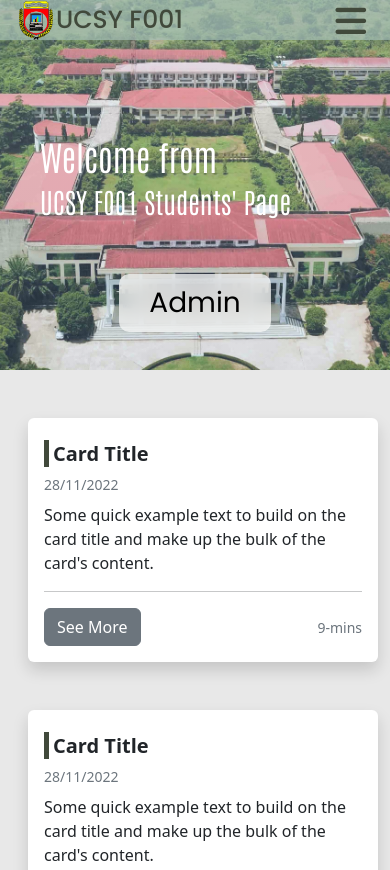
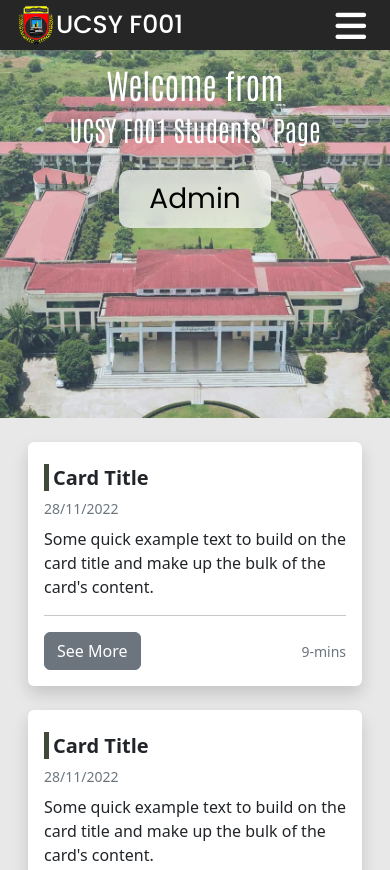
Before and after one commit to Sayrgyiwoody/UCSY-Blog, a plain HTML site: page home page/index.html in a window 390 px wide. Shown: the top 870 px of the page. Drawn offline with nearby package versions, Linux system fonts and the light colour scheme; files that its build step writes are made by us from their sources; a script that the page names is missing; files whose address does not match are found by name.

Commit message:
Add files via upload

```diff
--- a/home page/index.html
+++ b/home page/index.html
@@ -21,7 +21,7 @@
     <link rel="preconnect" href="https://fonts.gstatic.com" crossorigin>
     <link href="https://fonts.googleapis.com/css2?family=Antonio:wght@100;200;300;400;500;600;700&family=Poppins:ital,wght@0,300;0,400;0,500;0,600;0,700;1,500;1,600&display=swap" rel="stylesheet">
   </head>
-<body>
+<body style="background-color: #e7e7e7;">
     <div class="container-fluid px-0">
         <!--body-->
         <section>
@@ -42,7 +42,7 @@
       <!--End of navigation-->
                 <div class="container-fluid">
                   <div class="row my-5 mx-3 ">
-                    <div class="col-lg-8 fw-bold py-5 left-text ">
+                    <div class="col-lg-8 fw-bold py-3 left-text ">
                       <h1 class="display-4">Welcome from</h1>
                       <h6 class="display-6">UCSY F001 Students' Page</h6>
                     </div>
@@ -54,7 +54,7 @@
             </div>
             <div class="footer">
               <div class="container">
-                <div class="row">
+                <div class="row me-1">
                   <div class="col-lg-3 position-relative">
                     <div class="rectangle-box d-none d-lg-block position-absolute">
                       <div class="rectangle d-flex justify-content-center align-items-center">
@@ -73,7 +73,7 @@
 
                   </div>
                   <div class="col-lg-9 d-lg-flex d-sm-block ">
-                    <div class="card-box d-flex justify-content-center ms-3 mt-5 my-3">
+                    <div class="card-box d-flex justify-content-center ms-3 mt-4 my-3">
                       <div class="card shadow rounded border-0">
                         <h5 class="card-title mt-4 fw-bold ms-3">
                           <span class="me-2 border-left ps-1">Card Title</span>
@@ -97,7 +97,7 @@
                         </div>
                       </div>
                     </div>
-                    <div class="card-box d-flex justify-content-center ms-3 mt-5 my-3">
+                    <div class="card-box d-flex justify-content-center ms-3 mt-4 my-3">
                       <div class="card shadow rounded border-0">
                         <h5 class="card-title mt-4 fw-bold ms-3">
                           <span class="me-2 border-left ps-1">Card Title</span>
@@ -121,7 +121,7 @@
                         </div>
                       </div>
                     </div>
-                    <div class="card-box d-flex justify-content-center ms-3 mt-5 my-3">
+                    <div class="card-box d-flex justify-content-center ms-3 mt-4 my-3">
                       <div class="card shadow rounded border-0">
                         <h5 class="card-title mt-4 fw-bold ms-3">
                           <span class="me-2 border-left ps-1">Card Title</span>
@@ -145,7 +145,7 @@
                         </div>
                       </div>
                     </div>
-                    <div class="card-box d-flex justify-content-center ms-3 mt-5 my-3">
+                    <div class="card-box d-flex justify-content-center ms-3 mt-4 my-3">
                       <div class="card shadow rounded border-0">
                         <h5 class="card-title mt-4 fw-bold ms-3">
                           <span class="me-2 border-left ps-1">Card Title</span>
@@ -189,7 +189,7 @@
             document.getElementById("sideMenu").style.right = "0px";
         }
         function closeMenu() {
-          document.getElementById("sideMenu").style.right = "-250px";
+          document.getElementById("sideMenu").style.right = "-200px";
         }
     </script>
     <!--Bootstrap Js link-->
--- a/home page/style.css
+++ b/home page/style.css
@@ -1,4 +1,3 @@
-
 
 
 .home {
@@ -31,7 +30,7 @@
 .footer {
     background-color: #E8E8E8;
     width: 100%;
-    height: 100%;
+    height: auto;
 }
 
 .rectangle-box {
@@ -128,16 +127,26 @@ nav .fa-solid {
         background: #262626;
         position: fixed;
         top: 0;
+        height: 100vh;
         right: -200px;
-        width: 200px;
-        height: 100vh;
+        width: 180px;
         padding-top: 50px;
         z-index: 2;
+        padding-right: 20px;
         transition: 0.5s;
+    }
+    nav {
+        position: fixed;
+        top: 0;
+        z-index: 2;
+        width: 100%;
+        height: 50px;
+        background-color: #262626;
+        color: #fff;
     }
     nav ul li {
         display: block;
-        margin: 25px;
+        margin-right: 20px;
     }
     nav ul .fa-solid {
         position: absolute;
@@ -145,4 +154,12 @@ nav .fa-solid {
         left: 25px;
         cursor: pointer;
     }
+    .footer {
+        height: 100vh;
+        overflow: auto;
+    }
+    .left-text {
+        text-align: center;
+        font-size: 30px;
+    }
 }
```
